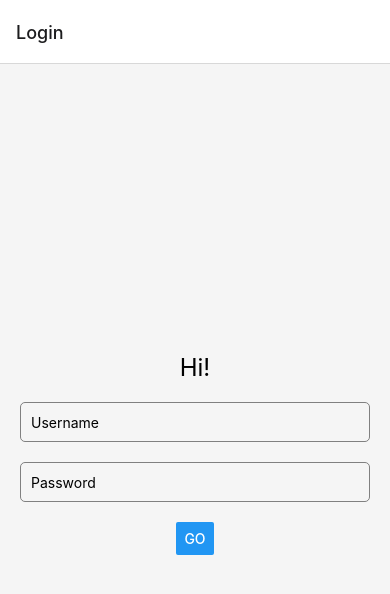
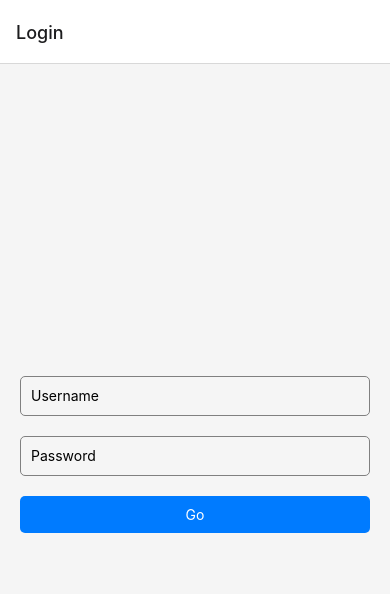
Before and after one commit to marcopist/EcoBud, a React Native app: screen / in a window 390 px wide. Shown: the top 594 px of the page. Built offline with nearby package versions, Linux system fonts and the light colour scheme.

Commit message:
Improve aesthetics

```diff
--- a/screens/Home.js
+++ b/screens/Home.js
@@ -1,5 +1,12 @@
 // Home.js
-import { View, Button, StyleSheet, Linking } from "react-native";
+import {
+  View,
+  Button,
+  StyleSheet,
+  Linking,
+  TouchableOpacity,
+  Text,
+} from "react-native";
 import config from "../config";
 
 function handleBankLink() {
@@ -44,12 +51,21 @@
 
   return (
     <View style={styles.container}>
-      <Button
-        title="Transactions"
+      <TouchableOpacity
+        style={styles.button}
         onPress={() => navigation.navigate("Transactions")}
-      />
-      <Button title="Connect Bank" onPress={handleBankLink} />
-      <Button title="Logout" onPress={() => handleLogOut(setLoggedIn)} />
+      >
+        <Text style={styles.buttonText}>Transactions</Text>
+      </TouchableOpacity>
+      <TouchableOpacity style={styles.button} onPress={handleBankLink}>
+        <Text style={styles.buttonText}>Connect Bank</Text>
+      </TouchableOpacity>
+      <TouchableOpacity
+        style={styles.button}
+        onPress={() => handleLogOut(setLoggedIn)}
+      >
+        <Text style={styles.buttonText}>Logout</Text>
+      </TouchableOpacity>
     </View>
   );
 }
@@ -59,5 +75,18 @@
     flex: 1,
     justifyContent: "center",
     alignItems: "center",
+    backgroundColor: "#f5f5f5",
+    padding: 20,
+  },
+  button: {
+    backgroundColor: "#007BFF",
+    padding: 10,
+    borderRadius: 5,
+    width: "100%",
+    marginBottom: 10,
+  },
+  buttonText: {
+    color: "#fff",
+    textAlign: "center",
   },
 });
--- a/screens/Login.js
+++ b/screens/Login.js
@@ -1,14 +1,16 @@
 // Login.js
-import { View, Text, Button, StyleSheet, TextInput } from "react-native";
-import React, { useState } from "react";
+import {
+  View,
+  Button,
+  StyleSheet,
+  TextInput,
+  TouchableOpacity,
+  Text,
+} from "react-native";
+import React, {useState} from "react";
 import config from "../config";
 
-function handleLogin(
-  username,
-  password,
-  setWrongPassword,
-  setLoggedIn
-) {
+function handleLogin(username, password, setWrongPassword, setLoggedIn) {
   url = config.baseUrl + "/login";
   fetch(url, {
     method: "POST",
@@ -26,18 +28,14 @@
   });
 }
 
-function LoginScreen({ route, navigation }) {
+export default function LoginScreen({ route, navigation }) {
+  const setLoggedIn = route.params.setLoggedIn;
   const [username, setUsername] = useState("");
   const [password, setPassword] = useState("");
   const [wrongPassword, setWrongPassword] = useState(false);
-  const setLoggedIn = route.params.setLoggedIn;
 
   return (
     <View style={styles.container}>
-      <Text style={styles.title}>Hi!</Text>
-      {wrongPassword && (
-        <Text style={styles.error}>Wrong username or password</Text>
-      )}
       <TextInput
         style={styles.input}
         placeholder="Username"
@@ -55,17 +53,14 @@
         autoCorrect={false}
         autoCapitalize="none"
       />
-      <Button
-        title="Go"
+      <TouchableOpacity
+        style={styles.button}
         onPress={() =>
-          handleLogin(
-            username,
-            password,
-            setWrongPassword,
-            setLoggedIn
-          )
+          handleLogin(username, password, setWrongPassword, setLoggedIn)
         }
-      />
+      >
+        <Text style={styles.buttonText}>Go</Text>
+      </TouchableOpacity>
     </View>
   );
 }
@@ -78,14 +73,6 @@
     padding: 20,
     backgroundColor: "#f5f5f5",
   },
-  title: {
-    fontSize: 24,
-    marginBottom: 20,
-  },
-  error: {
-    color: "red",
-    marginBottom: 20,
-  },
   input: {
     width: "100%",
     height: 40,
@@ -95,6 +82,14 @@
     paddingHorizontal: 10,
     borderRadius: 5,
   },
+  button: {
+    backgroundColor: "#007BFF",
+    padding: 10,
+    borderRadius: 5,
+    width: "100%",
+  },
+  buttonText: {
+    color: "#fff",
+    textAlign: "center",
+  },
 });
-
-export default LoginScreen;
```
